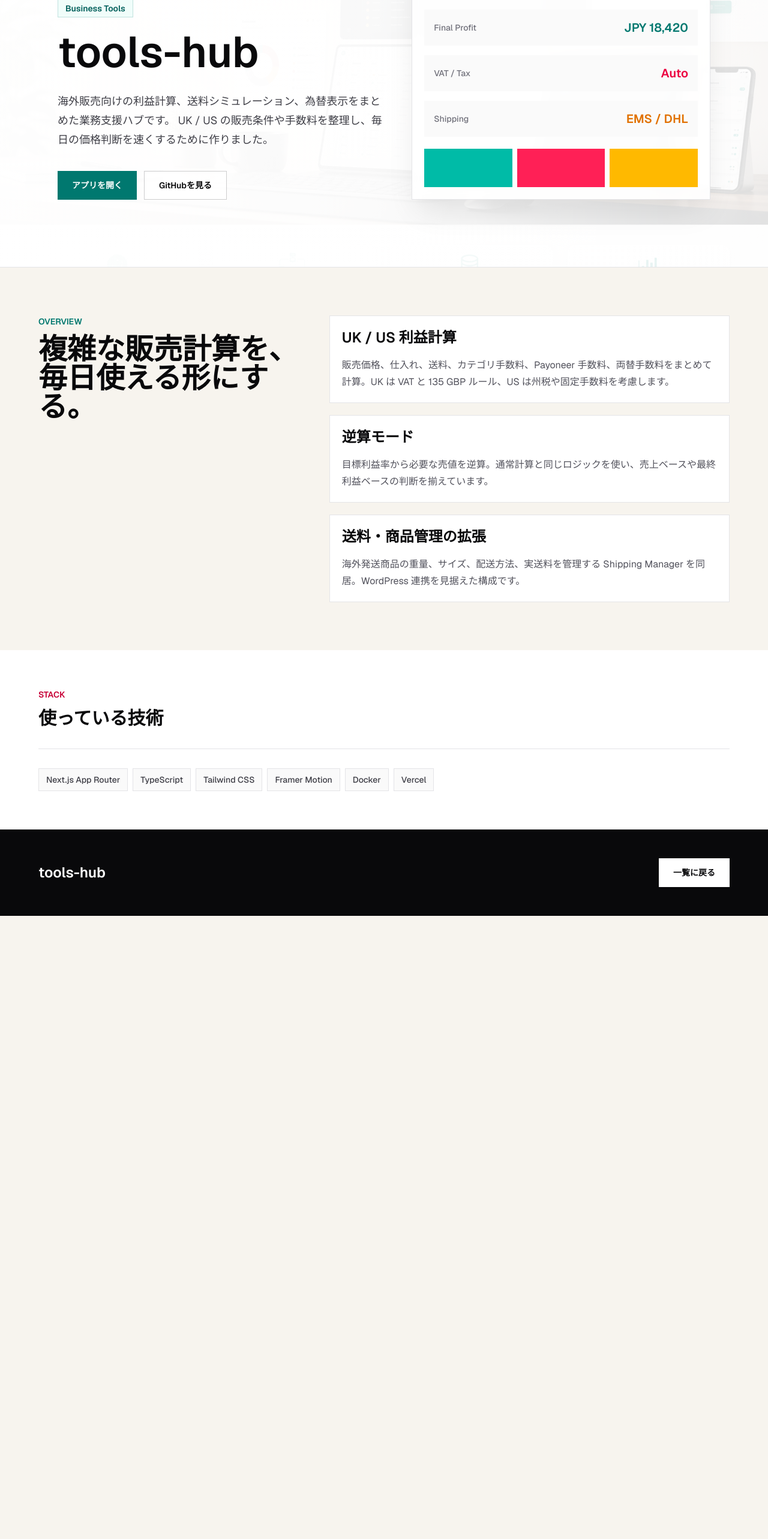
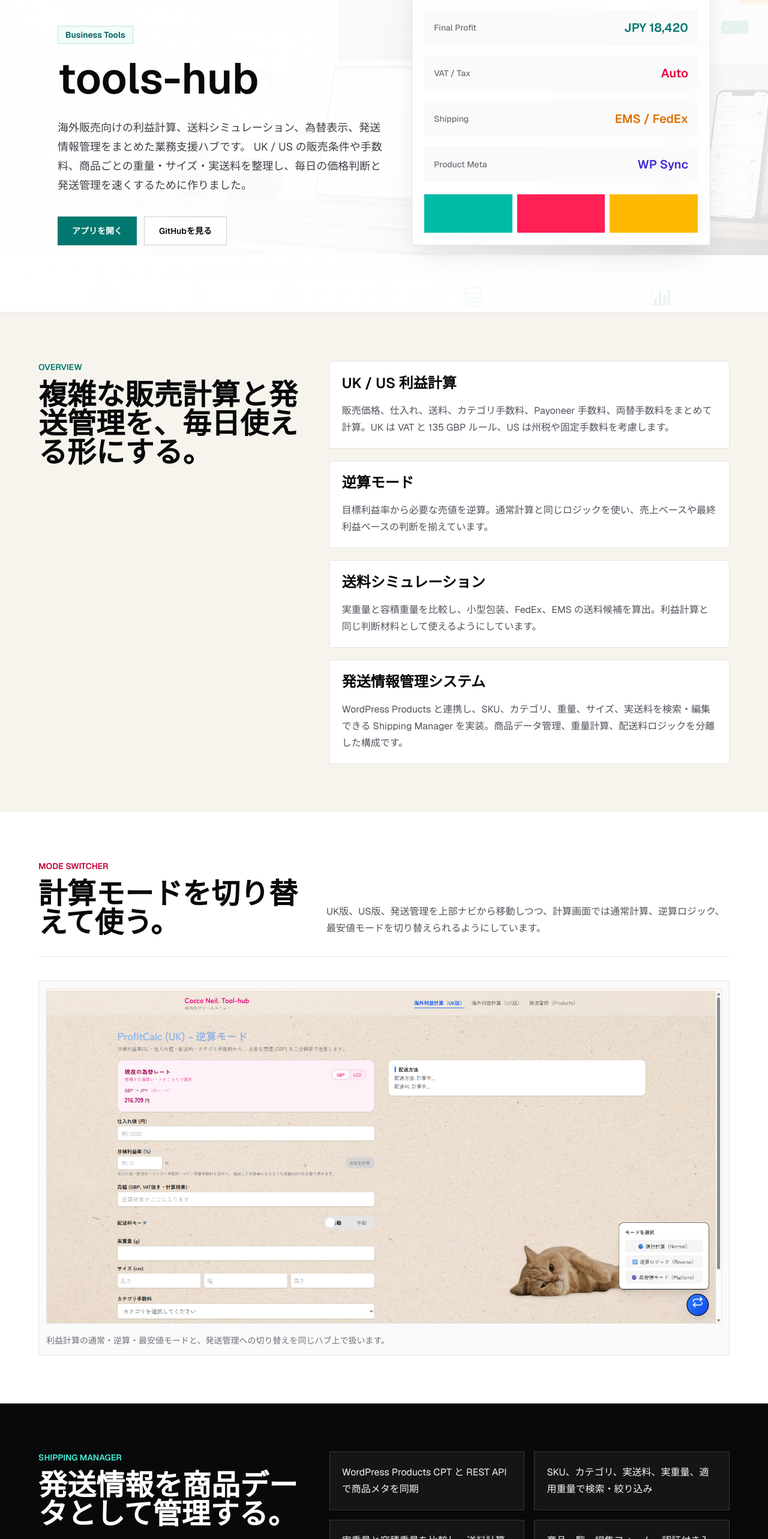
Before and after one commit to muu-ima/portfolio, a Next.js app: page /works/tools-hub in a window 1280 px wide. Shown: the part 234-2800 px from the top of the page at 60% size. Before the commit the page ends 1761 px from the top, so only its background shows below. Built offline with nearby package versions, Linux system fonts and the light colour scheme.

Commit message:
Update tools hub portfolio details

```diff
--- a/app/works/tools-hub/page.tsx
+++ b/app/works/tools-hub/page.tsx
@@ -14,9 +14,14 @@ const features = [
       "目標利益率から必要な売値を逆算。通常計算と同じロジックを使い、売上ベースや最終利益ベースの判断を揃えています。",
   },
   {
-    title: "送料・商品管理の拡張",
+    title: "送料シミュレーション",
     description:
-      "海外発送商品の重量、サイズ、配送方法、実送料を管理する Shipping Manager を同居。WordPress 連携を見据えた構成です。",
+      "実重量と容積重量を比較し、小型包装、FedEx、EMS の送料候補を算出。利益計算と同じ判断材料として使えるようにしています。",
+  },
+  {
+    title: "発送情報管理システム",
+    description:
+      "WordPress Products と連携し、SKU、カテゴリ、重量、サイズ、実送料を検索・編集できる Shipping Manager を実装。商品データ管理、重量計算、配送料ロジックを分離した構成です。",
   },
 ];
 
@@ -63,8 +68,8 @@ export default function ToolsHubPage() {
                 tools-hub
               </h1>
               <p className="mt-7 max-w-2xl text-lg leading-8 text-zinc-700">
-                海外販売向けの利益計算、送料シミュレーション、為替表示をまとめた業務支援ハブです。
-                UK / US の販売条件や手数料を整理し、毎日の価格判断を速くするために作りました。
+                海外販売向けの利益計算、送料シミュレーション、為替表示、発送情報管理をまとめた業務支援ハブです。
+                UK / US の販売条件や手数料、商品ごとの重量・サイズ・実送料を整理し、毎日の価格判断と発送管理を速くするために作りました。
               </p>
               <div className="mt-9 flex flex-col gap-3 sm:flex-row">
                 <a
@@ -95,7 +100,8 @@ export default function ToolsHubPage() {
                 {[
                   ["Final Profit", "JPY 18,420", "text-teal-700"],
                   ["VAT / Tax", "Auto", "text-rose-600"],
-                  ["Shipping", "EMS / DHL", "text-amber-600"],
+                  ["Shipping", "EMS / FedEx", "text-amber-600"],
+                  ["Product Meta", "WP Sync", "text-indigo-700"],
                 ].map(([label, value, color]) => (
                   <div key={label} className="flex items-center justify-between bg-zinc-50 p-4">
                     <span className="text-sm font-medium text-zinc-500">{label}</span>
@@ -120,7 +126,7 @@ export default function ToolsHubPage() {
               Overview
             </p>
             <h2 className="mt-3 text-3xl font-semibold tracking-normal sm:text-5xl">
-              複雑な販売計算を、毎日使える形にする。
+              複雑な販売計算と発送管理を、毎日使える形にする。
             </h2>
           </div>
           <div className="grid gap-5">
@@ -129,6 +135,62 @@ export default function ToolsHubPage() {
                 <h3 className="text-2xl font-semibold tracking-normal">{feature.title}</h3>
                 <p className="mt-4 text-base leading-7 text-zinc-600">{feature.description}</p>
               </article>
+            ))}
+          </div>
+        </div>
+      </section>
+
+      <section className="bg-white px-5 py-20 sm:px-8">
+        <div className="mx-auto max-w-6xl">
+          <div className="grid gap-8 border-b border-zinc-200 pb-8 lg:grid-cols-[0.8fr_1.2fr] lg:items-end">
+            <div>
+              <p className="text-sm font-semibold uppercase tracking-normal text-rose-700">
+                Mode Switcher
+              </p>
+              <h2 className="mt-3 text-3xl font-semibold tracking-normal sm:text-5xl">
+                計算モードを切り替えて使う。
+              </h2>
+            </div>
+            <p className="text-base leading-7 text-zinc-600">
+              UK版、US版、発送管理を上部ナビから移動しつつ、計算画面では通常計算、逆算ロジック、最安値モードを切り替えられるようにしています。
+            </p>
+          </div>
+          <figure className="mt-10 border border-zinc-200 bg-zinc-50 p-3">
+            <Image
+              src="/screenshots/tools-hub/mode-switcher.png"
+              alt="tools-hub のモードチェンジャー画面"
+              width={1920}
+              height={951}
+              sizes="(max-width: 768px) 100vw, 1152px"
+              className="h-auto w-full border border-zinc-200 object-cover"
+            />
+            <figcaption className="mt-4 text-sm leading-6 text-zinc-500">
+              利益計算の通常・逆算・最安値モードと、発送管理への切り替えを同じハブ上で扱います。
+            </figcaption>
+          </figure>
+        </div>
+      </section>
+
+      <section className="bg-zinc-950 px-5 py-20 text-white sm:px-8">
+        <div className="mx-auto grid max-w-6xl gap-10 lg:grid-cols-[0.8fr_1.2fr]">
+          <div>
+            <p className="text-sm font-semibold uppercase tracking-normal text-teal-300">
+              Shipping Manager
+            </p>
+            <h2 className="mt-3 text-3xl font-semibold tracking-normal sm:text-5xl">
+              発送情報を商品データとして管理する。
+            </h2>
+          </div>
+          <div className="grid gap-4 sm:grid-cols-2">
+            {[
+              "WordPress Products CPT と REST API で商品メタを同期",
+              "SKU、カテゴリ、実送料、実重量、適用重量で検索・絞り込み",
+              "実重量と容積重量を比較し、送料計算に使う重量を整理",
+              "商品一覧、編集フォーム、認証付き入力フォームを Next.js 側で実装",
+            ].map((item) => (
+              <div key={item} className="border border-white/15 bg-white/5 p-5">
+                <p className="text-base leading-7 text-zinc-100">{item}</p>
+              </div>
             ))}
           </div>
         </div>
```
Also changed, not shown: public/screenshots/tools-hub/mode-switcher.png (added).
